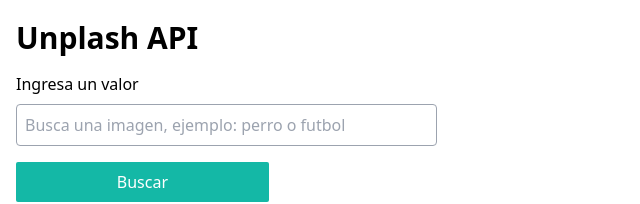
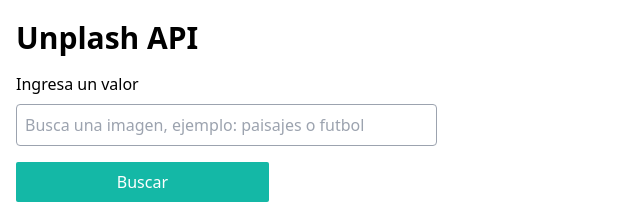
Before and after one commit to ivanleonel17/GalleryJsReact, a React (Create React App) app: page / in a window 1280 px wide. Shown: the top 204 px of the page, without its empty margins (0-640 px from the left). Built offline with nearby package versions, Linux system fonts and the light colour scheme.

Commit message:
probando request URLv2

```diff
--- a/src/components/Formulario.js
+++ b/src/components/Formulario.js
@@ -17,7 +17,7 @@
                 <label>Ingresa un valor</label>
                 <input className="border border-gray-400 p-2 rounded mt-2 w-1/3"
 						type="text"
-            placeholder="Busca una imagen, ejemplo: perro o futbol"
+            placeholder="Busca una imagen, ejemplo: paisajes o futbol"
             onChange={(e) =>setBusqueda(e.target.value)}
             value={busqueda}
            />
```
Also changed, not shown: 7 other files (tests, documents, lock files or other folders).
